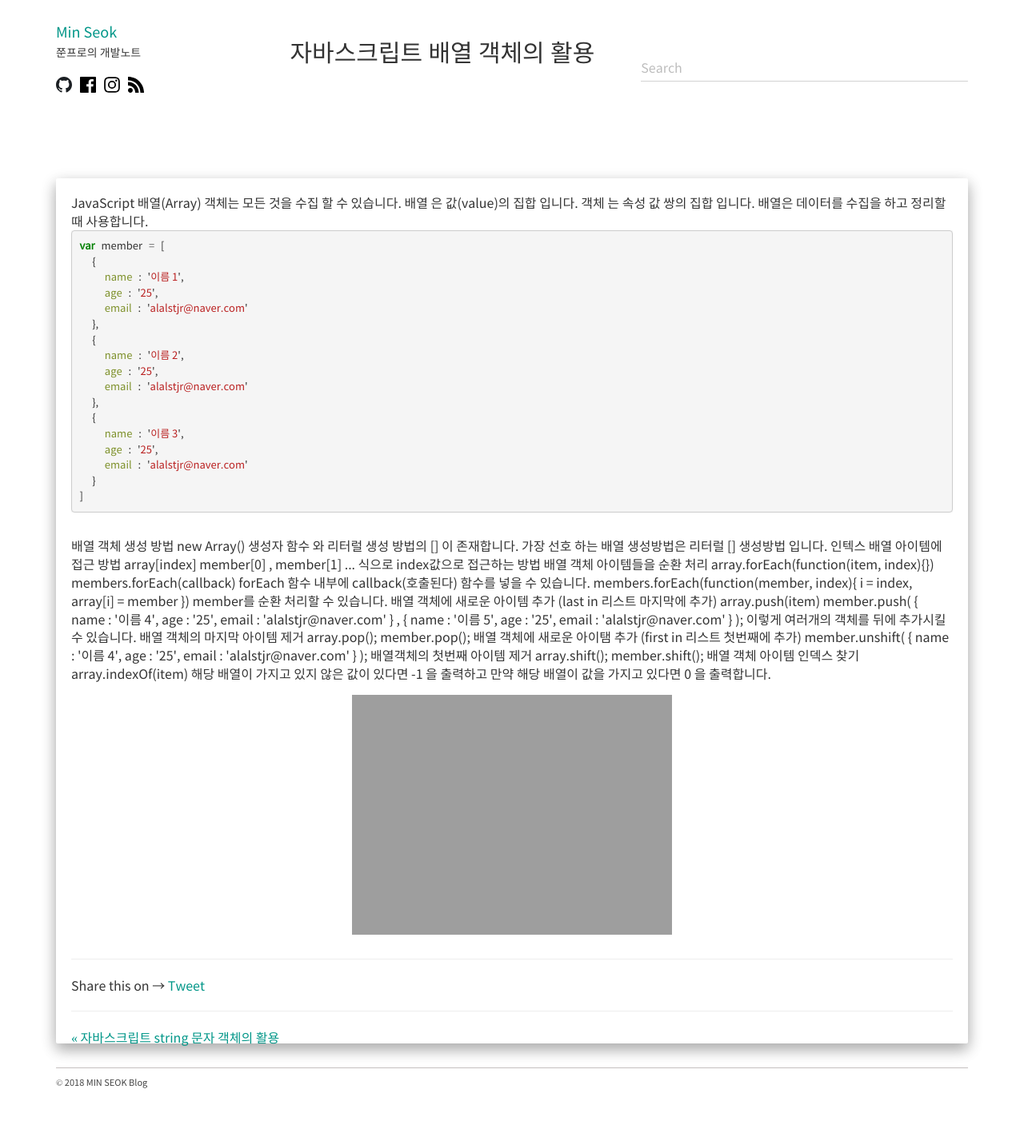
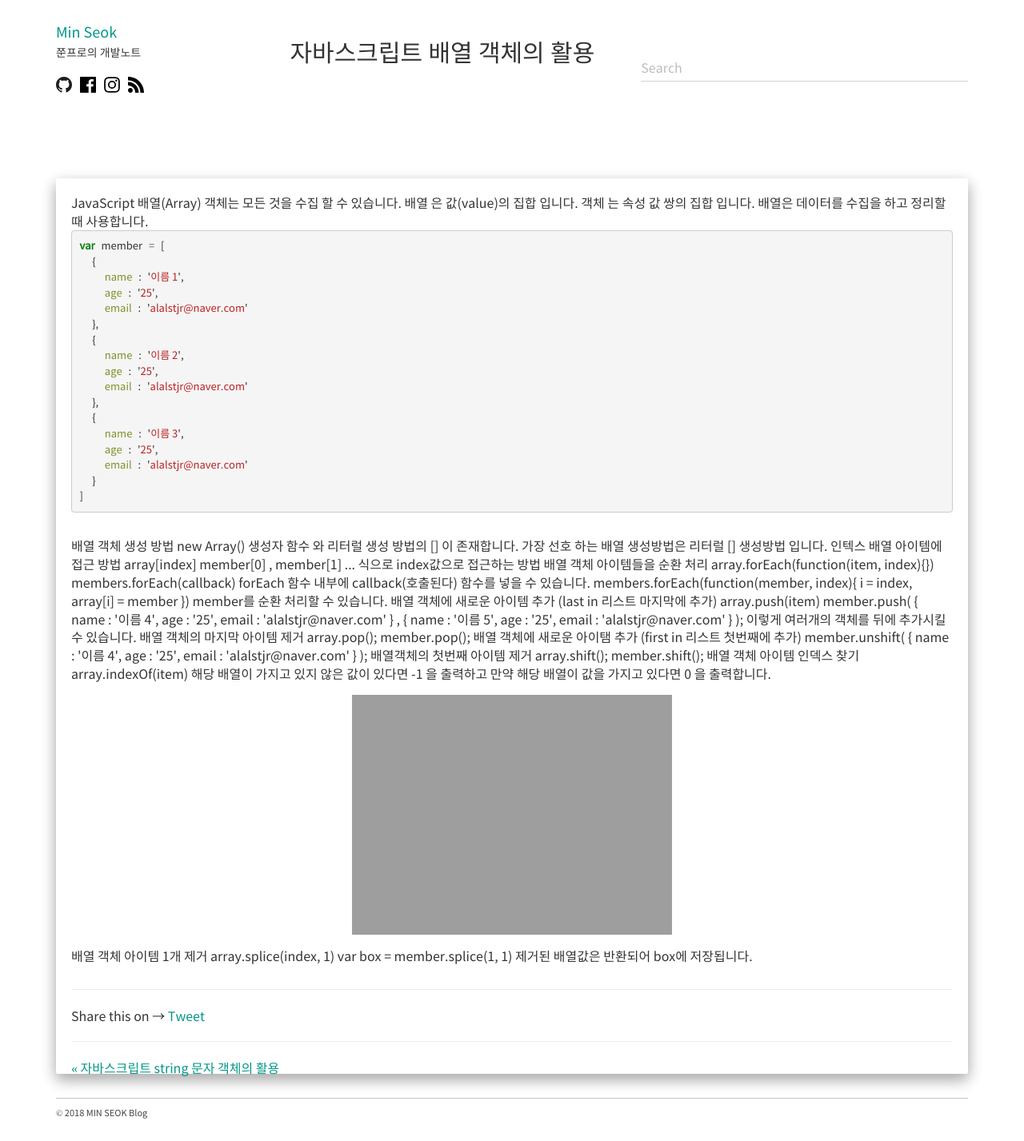
Before and after one commit to alalstjr/promote.github.io, a Jekyll site: the page built from _posts/2018-12-09-자바스크립트 배열 객체의 활용.md, in a window 1280 px wide. Shown: the whole page at 80% size. Built offline with Jekyll 4.4.1, drawn with Linux system fonts in a browser that asks for light colours; nearby versions of some CDN libraries; our own code applies the rules of GitHub Pages for plain Markdown files; comment, search, counter and statistics services are not loaded; before the commit the page ends 1389 px from its top, so only the background shows below that.

Commit message:
Update 2018-12-09-자바스크립트 배열 객체의 활용.md

```diff
--- a/_posts/2018-12-09-자바스크립트 배열 객체의 활용.md
+++ b/_posts/2018-12-09-자바스크립트 배열 객체의 활용.md
@@ -79,4 +79,10 @@ var member = [
 <div class="img-box">
   <img src="{{ site.baseurl }}/static/img/post/2018-12-09-6.png" alt="자바스크립트 출력확인" />
 </div>
+
+  배열 객체 아이템 1개 제거
+  array.splice(index, 1)
+  var box = member.splice(1, 1)
+  제거된 배열값은 반환되어 box에 저장됩니다.
+
 </div>
```
